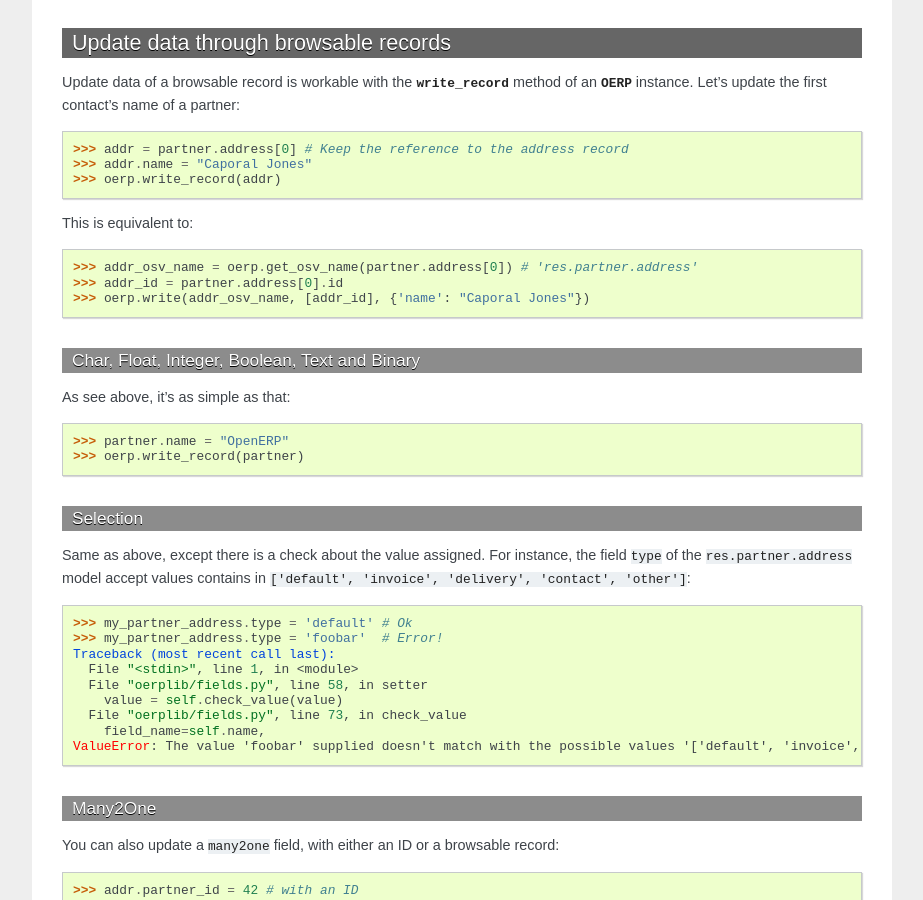
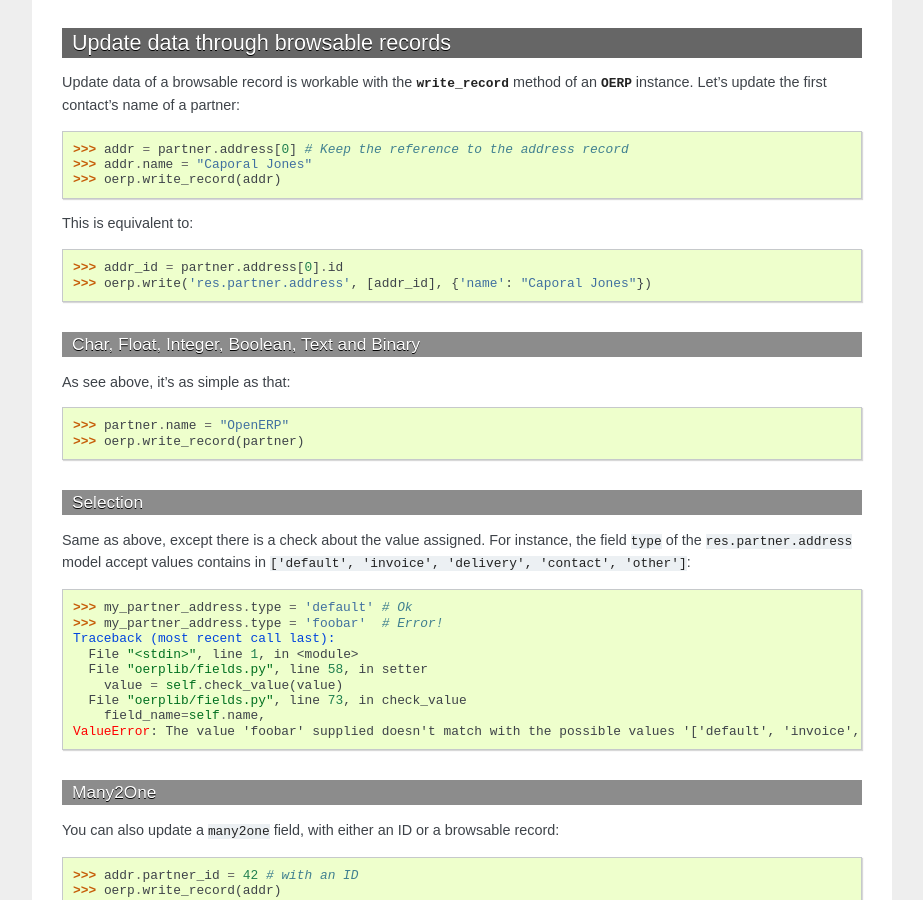
Before and after one commit to osiell/oerplib, a Sphinx documentation site: the page built from doc/source/tutorials.rst, in a window 1280 px wide and 900 px high, scrolled down 2379 px. Shown: the whole window, without its empty margins (198-1121 px from the left). Built offline with Sphinx 7.4.7, drawn with Linux system fonts in a browser that asks for light colours.

Commit message:
Documentation updated.

```diff
--- a/doc/source/tutorials.rst
+++ b/doc/source/tutorials.rst
@@ -156,9 +156,8 @@ name of a partner::
 
 This is equivalent to::
 
-    >>> addr_osv_name = oerp.get_osv_name(partner.address[0]) # 'res.partner.address'
     >>> addr_id = partner.address[0].id
-    >>> oerp.write(addr_osv_name, [addr_id], {'name': "Caporal Jones"})
+    >>> oerp.write('res.partner.address', [addr_id], {'name': "Caporal Jones"})
 
 Char, Float, Integer, Boolean, Text and Binary
 ''''''''''''''''''''''''''''''''''''''''''''''
```
